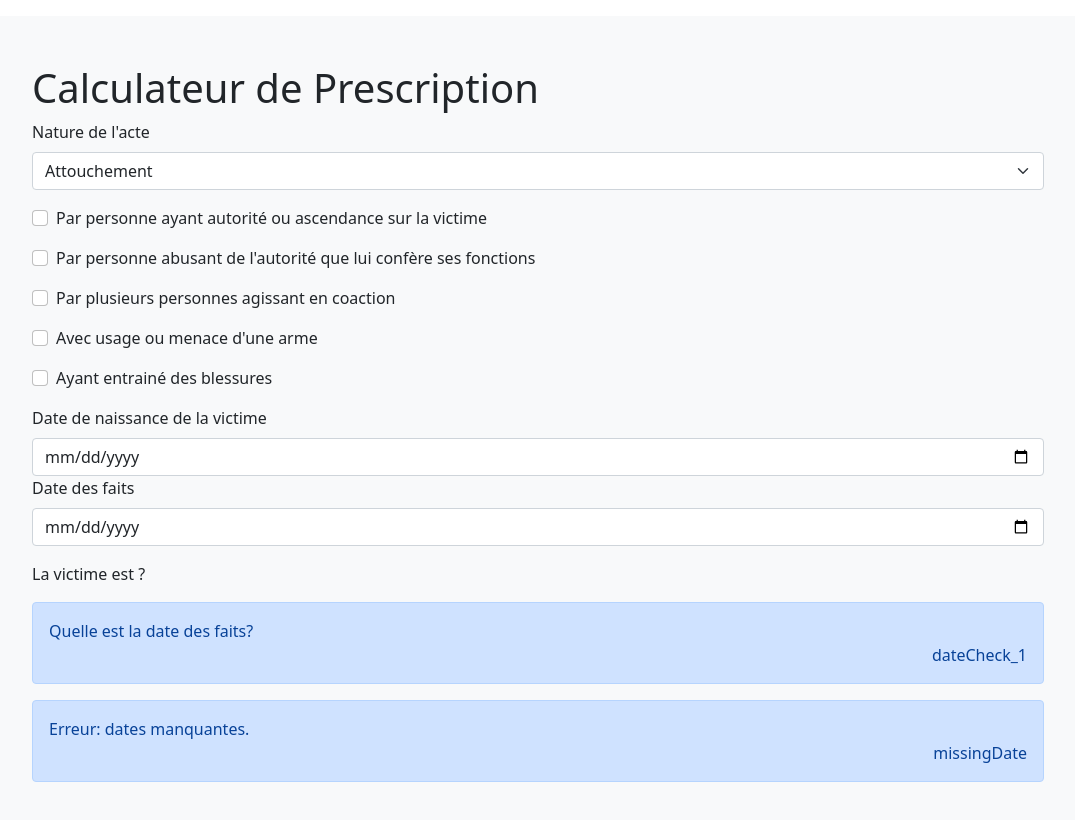
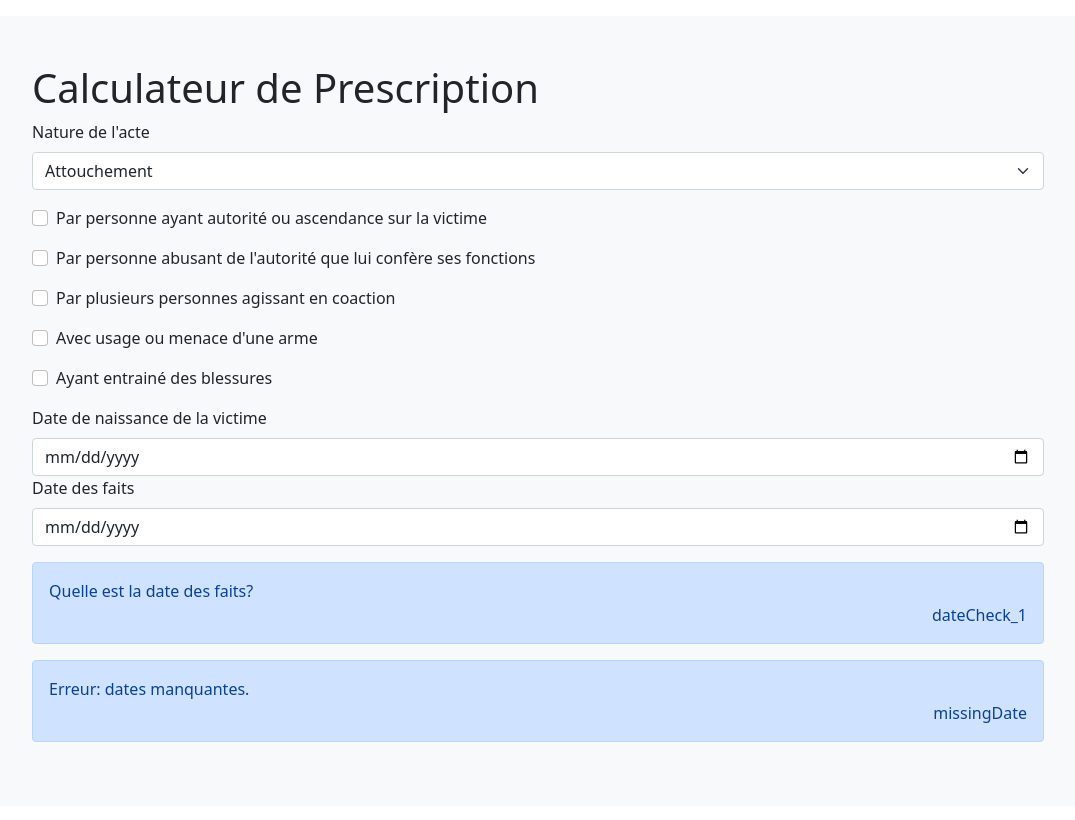
Before and after one commit to eleurent/prescription, a React (Create React App) app: page / in a window 1280 px wide. Shown: the top 820 px of the page, without its empty margins (102-1177 px from the left). Built offline with nearby package versions, Linux system fonts and the light colour scheme.

Commit message:
Remove useless sentence

```diff
--- a/src/component/prescription.jsx
+++ b/src/component/prescription.jsx
@@ -45,7 +45,6 @@ class Prescription extends React.Component {
     return (
       <div>
       <InputForm onSubmit = {this.handleSubmit} onChange = {this.handleChange} inputValues = {inputValues}/>
-      <p>La victime est {this.state.isMinor == true ? "Mineure": (this.state.isMinor == false ? "Majeure" : this.state.isMinor)}</p>
       <Tree inputValues = {inputValues}/>
       </div>
     )
```
